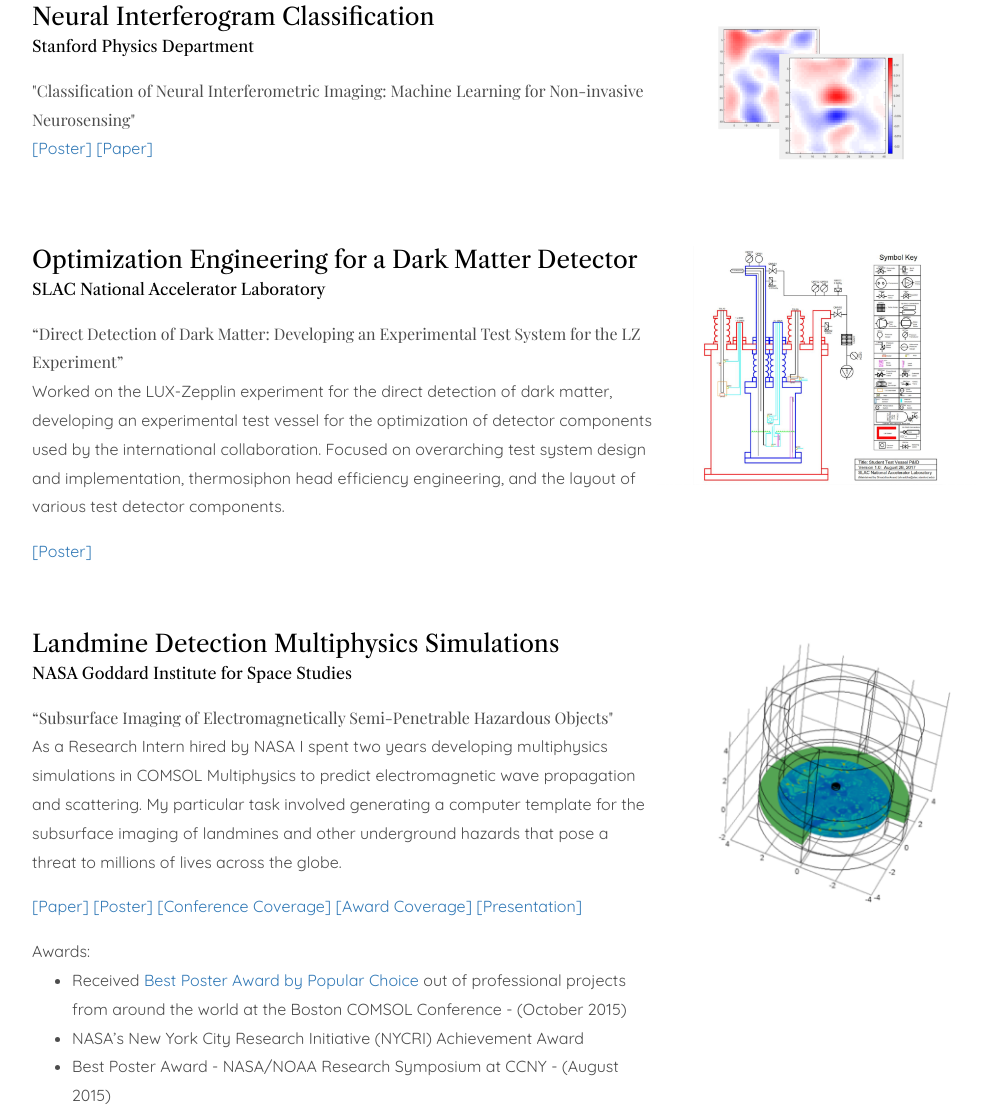
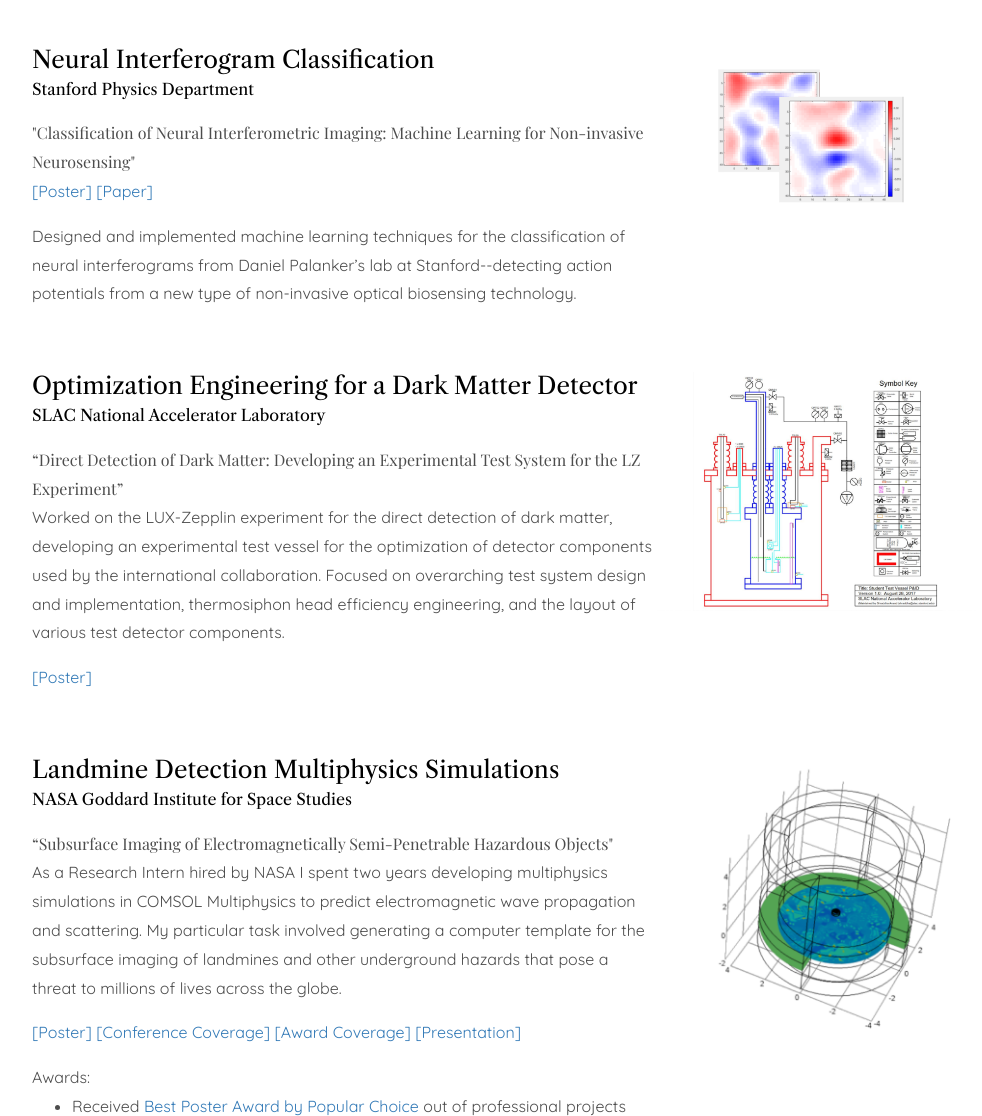
Before and after one commit to gsivulka/gsivulka.github.io, a plain HTML site: page index.html in a window 1280 px wide. Shown: the part 3250-4366 px from the top of the page, without its empty margins (288-1270 px from the left). Drawn offline with nearby package versions, Linux system fonts and the light colour scheme; a web font is replaced by a local one.

Commit message:
Updating Projects

```diff
--- a/index.html
+++ b/index.html
@@ -306,13 +306,30 @@
       <section class="resume-section p-3 p-lg-5 d-flex justify-content-center" id="projects">
       <div class="w-100">
         <h2 class="mb-5">Projects</h2>
+        <!--<div class="resume-item d-flex flex-column flex-md-row justify-content-between mb-5">
+          <div class="resume-content">
+            <h3 class="mb-0">Optimizing Non-invasive Neurostimulation</h3>
+            <div class="subheading mb-3"> Wu Tsai Neurosciences Institute </div>
+              <span class="serif">"Lorentz Force as a Physical Mechanism for Augmenting Ultrasonic Neurostimulation"</span>
+              <p><a href="">[In Progress]</a> </p>
+              <p>  In the Baccus Lab at Stanford, I am currently running experiments to augment non-invasive neurostimulation with ultrasound.  Specifically, sonic and magnetic parameters were varied for ultrasound experiments on mouse brain slice to narrow down possible mechanisms for improved resolution and signal strength.
+</p>
+          </div>
+          <div class="resume-date text-md-right">
+             <img class="img-fluid mx-auto mb-2" src="img/MOUSEY.png" alt="">
+
+          </div>
+        </div>-->
+
 
         <div class="resume-item d-flex flex-column flex-md-row justify-content-between mb-5">
           <div class="resume-content">
             <h3 class="mb-0">Mathematical Principles for RNN Behavior</h3>
             <div class="subheading mb-3"> Max Plank Institute for Mathematics in the Sciences </div>
-              <span class="serif">"State Space Narrowing for the Optimization of Reccurent Neural Networks"</span>
+              <span class="serif">"State Space Narrowing for the Optimization of Recurent Neural Networks"</span>
               <p><!--<a href="">[In Progress]</a> --></p>
+              <p> Analyzed the dynamics of general artificial neural networks by combining tools from physics, dynamical systems and network science at the Max Planck Institute for Mathematics in the Sciences in Leipzig.  Spectral analysis of the adjacency matrix, neural state space trajectories, and other mathematical tools were employed to offer insights into network behavior and state space narrowing in a Spiking Neural Network trained with Hebbian Learning.
+</p>
           </div>
           <div class="resume-date text-md-right">
              <!--<span class="text-primary">July 2019 - Present</span>-->
@@ -326,7 +343,8 @@
             <h3 class="mb-0">Probing the Earliest Evolved Neural Systems</h3>
               <div class="subheading mb-3"> Stanford University  &amp; The Palau International Coral Reef Center </div>
               <span class="serif">"The Neural Dynamics and Nerve Networks of Coral Polyps: Analyzing Anthozoan Action Potentials"</span>
-       <p><a href="/projects/CoralNeuronsPrelimDraft.pdf">[Paper]</a> <a href="/projects/CoralNeuronsPresentation.pdf">[Presentation]</a></p>
+       <p><a href="/projects/CoralNeuronsPrelimDraft.pdf">[Paper]</a> <a href="/projects/CoralNeuronsPresentation.pdf">[Presentation]</a></p><p> Designed a suction electrode experiment to study coral nerve nets--biophysically interesting due to their simple 2D topology and their early position on the evolutionary timescale--exhibiting some of the first neural dynamics. Analyzed spike train experimental results in lieu of theory and modeling in an attempt to better understand the neural code of these animals.
+              </p>
           </div>
           <div class="resume-date text-md-right">
              <!--<span class="text-primary">June 2019 - Present</span>-->
@@ -341,8 +359,9 @@
             <div class="subheading mb-3">Stanford Physics Department</div>
               <span class="serif">"Classification of Neural Interferometric Imaging: Machine Learning for Non-invasive Neurosensing" </span>
 
-              <p> <a href="/projects/NSURPoster.pdf">[Poster]</a> <a href="/projects/CS229APaper.pdf">[Paper]</a></p>
-
+              <p> <a href="/projects/NSURPoster.pdf">[Poster]</a> <a href="/projects/CS229Apaper.pdf">[Paper]</a></p>
+              <p> Designed and implemented machine learning techniques for the classification of neural interferograms from Daniel Palanker’s lab at Stanford--detecting action potentials from a new type of non-invasive optical biosensing technology.
+</p>
           </div>
           <div class="resume-date text-md-right">
 
@@ -372,7 +391,7 @@
             <div class="subheading mb-3">NASA Goddard Institute for Space Studies</div>
               <span class="serif">  “Subsurface Imaging of Electromagnetically Semi-Penetrable Hazardous Objects" </span>
             <p>As a Research Intern hired by NASA I spent two years developing multiphysics simulations in COMSOL Multiphysics to predict electromagnetic wave propagation and scattering. My particular task involved generating a computer template for the subsurface imaging of landmines and other underground hazards that pose a threat to millions of lives across the globe.</p>
-              <p><a href="">[Paper]</a>  <a href="/projects/NASA1stPoster.pdf">[Poster]</a> <a href="https://www.comsol.com/paper/remote-sensing-of-electromagnetically-penetrable-objects-landmine-and-ied-detect-29052">[Conference Coverage]</a> <a href="https://www.regis.org/article.cfm?id=5030">[Award Coverage]</a> <a href="/projects/ComsolConfPres.pdf">[Presentation]</a></p>
+              <p><!--<a href="">[Paper]</a>-->  <a href="/projects/NASA1stPoster.pdf">[Poster]</a> <a href="https://www.comsol.com/paper/remote-sensing-of-electromagnetically-penetrable-objects-landmine-and-ied-detect-29052">[Conference Coverage]</a> <a href="https://www.regis.org/article.cfm?id=5030">[Award Coverage]</a> <a href="/projects/ComsolConfPres.pdf">[Presentation]</a></p>
               Awards: <br>
               <ul>
                   <li> Received <a href="https://www.comsol.com/blogs/comsol-conference-2015-boston-award-winners/">Best Poster Award by Popular Choice</a> out of professional projects from around the world at the Boston COMSOL Conference - (October 2015) </li>
@@ -409,6 +428,7 @@
       </div>
 
     </section>
+
 
 <!--
     <section class="resume-section p-3 p-lg-5 d-flex align-items-center" id="Misc. Projects">
```
